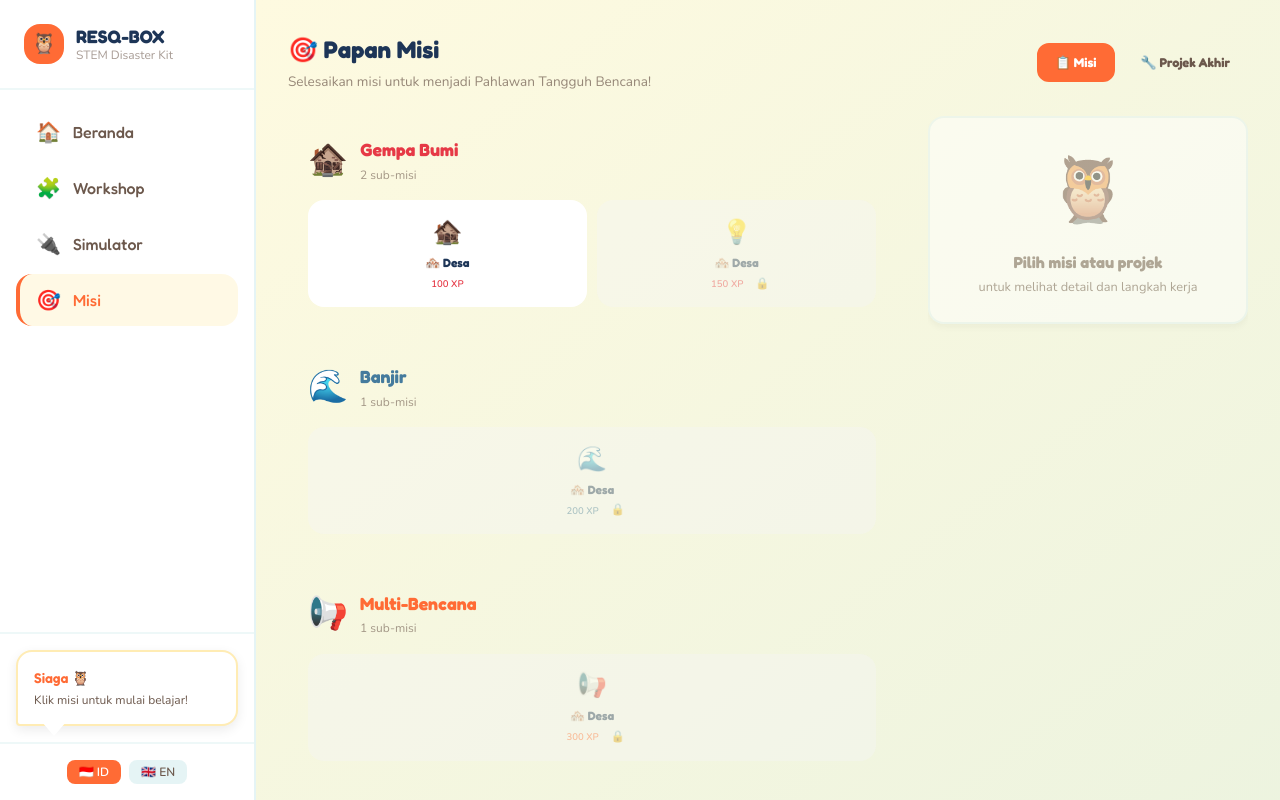
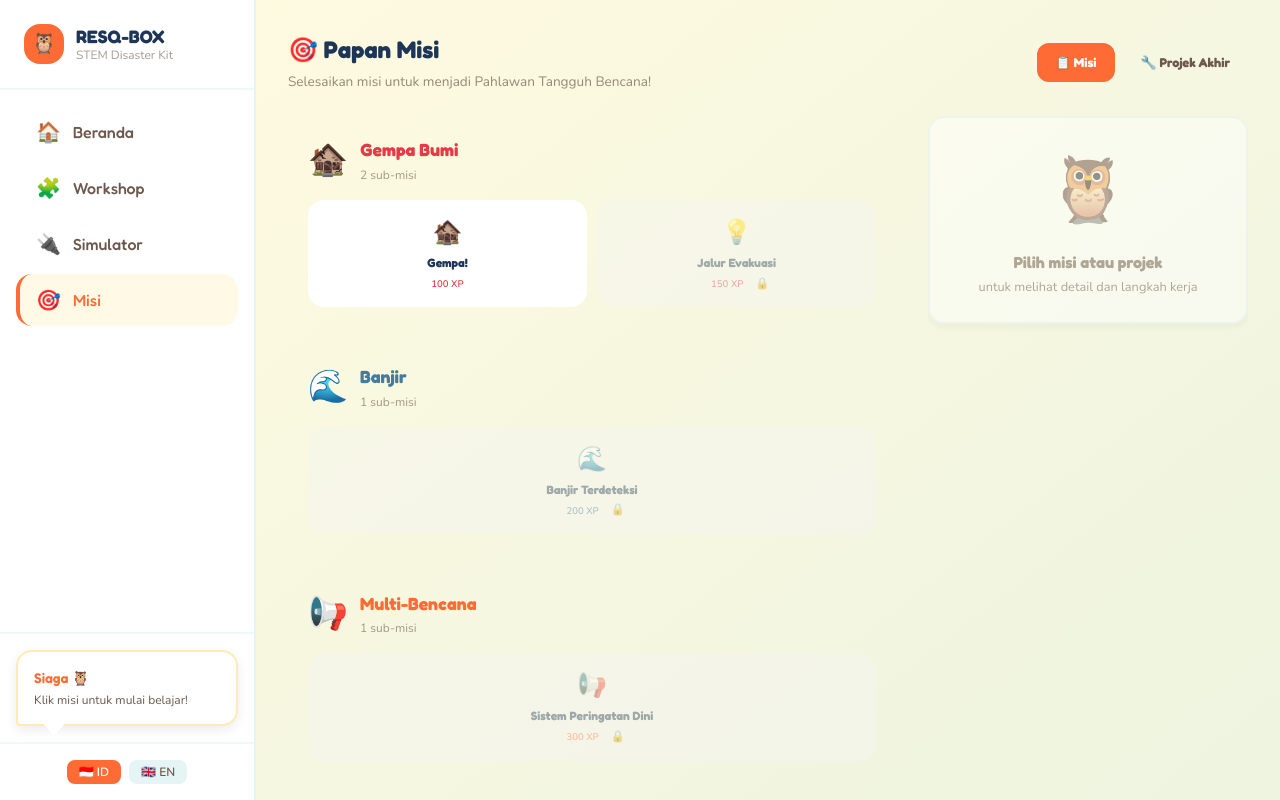
Before and after one commit to RaffaelVeneh/STEM, a SvelteKit app in the folder resq-box/: page /quests in a window 1280 px wide. Built offline with nearby package versions, Linux system fonts and the light colour scheme.

Commit message:
feat: refactor workshop page

```diff
--- a/resq-box/src/routes/quests/+page.svelte
+++ b/resq-box/src/routes/quests/+page.svelte
@@ -178,7 +178,7 @@
                 >
                   <div style="font-size:1.5rem; margin-bottom:0.25rem;">{quest.icon}</div>
                   <div style="font-family:var(--font-display); font-weight:700; font-size:0.75rem; color:var(--color-ocean-deep); margin-bottom:0.15rem;">
-                    {quest.subId === 'evakuasi' ? '🏃' : quest.subId === 'peringatan' ? '📢' : '🏘️'} {quest.subId === 'evakuasi' ? 'Evakuasi' : quest.subId === 'peringatan' ? 'Peringatan' : 'Desa'}
+                    {currentLang === 'id' ? quest.title : quest.titleEn}
                   </div>
                   <div style="display:flex; align-items:center; justify-content:center; gap:0.3rem;">
                     <span style="font-size:0.6rem; padding:0.15rem 0.45rem; border-radius:9999px; background:{quest.status==='completed'?'var(--color-safety-green)20':group.color}15; color:{quest.status==='completed'?'var(--color-safety-green)':group.color}; font-weight:600;">{quest.xp} XP</span>
```
Also changed, not shown: 1 other file (tests, documents, lock files or other folders).
